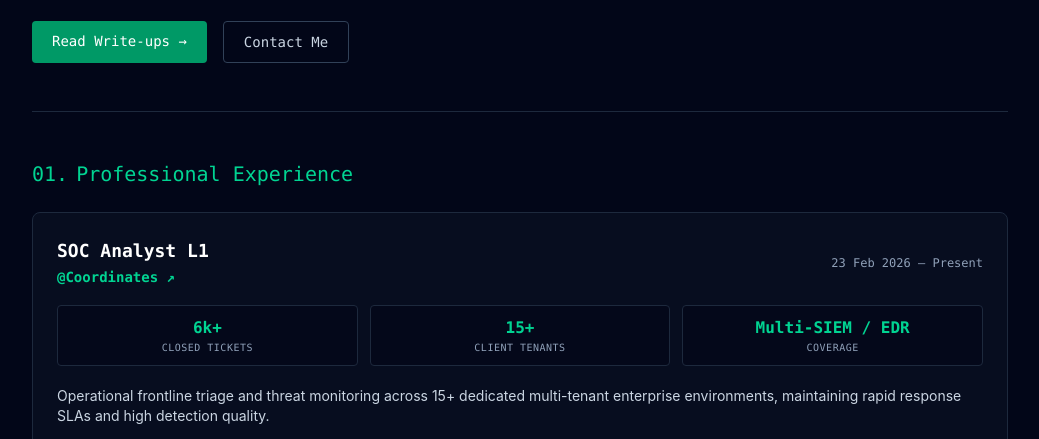
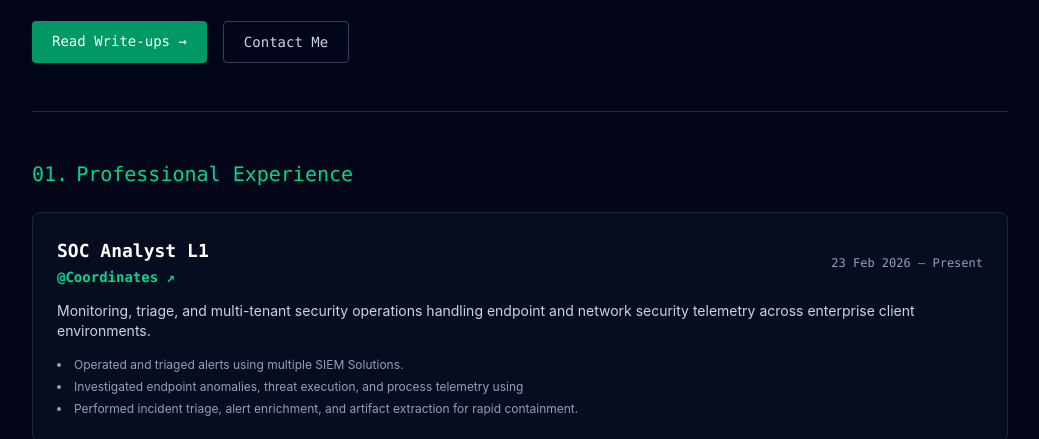
Before and after one commit to YousefAlzayat/portfolio, an Astro site: page / in a window 1280 px wide. Shown: the part 348-787 px from the top of the page, without its empty margins (120-1159 px from the left). Built offline with nearby package versions, Linux system fonts and the light colour scheme; Astro itself is replaced by a stand-in of ours.

Commit message:
Update index.astro

```diff
--- a/src/pages/index.astro
+++ b/src/pages/index.astro
@@ -7,17 +7,11 @@ const experience = [
     company: "Coordinates",
     companyUrl: "https://cor.xyz",
     period: "23 Feb 2026 – Present",
-    metrics: [
-      { label: "Closed Tickets", value: "6k+" },
-      { label: "Client Tenants", value: "15+" },
-      { label: "Coverage", value: "Multi-SIEM / EDR" }
-    ],
-    description: "Operational frontline triage and threat monitoring across 15+ dedicated multi-tenant enterprise environments, maintaining rapid response SLAs and high detection quality.",
+    description: "Monitoring, triage, and multi-tenant security operations handling endpoint and network security telemetry across enterprise client environments.",
     bullets: [
-      "Closed 6,000+ security tickets, performing alert enrichment, false-positive elimination, and incident containment.",
-      "Triaged telemetry across disparate client deployments utilizing FortiSIEM, Microsoft Sentinel, and LogRhythm.",
-      "Investigated process anomalies, lateral movement flags, and malicious scripts via CrowdStrike Falcon, Microsoft Defender for Endpoint (MDE), Cortex XDR, and FireEye HX.",
-      "Coordinated directly with client security teams to deliver rapid containment playbooks and forensic summaries."
+      "Operated and triaged alerts using multiple SIEM Solutions.",
+      "Investigated endpoint anomalies, threat execution, and process telemetry using ",
+      "Performed incident triage, alert enrichment, and artifact extraction for rapid containment."
     ]
   }
 ];
@@ -90,7 +84,7 @@ const skills = {
     <div class="space-y-6">
       {experience.map((job) => (
         <div class="p-6 rounded-lg border border-slate-800 bg-slate-900/40">
-          <div class="flex flex-col sm:flex-row sm:items-center sm:justify-between gap-1 mb-4">
+          <div class="flex flex-col sm:flex-row sm:items-center sm:justify-between gap-1 mb-3">
             <div>
               <h3 class="text-lg font-bold text-white">{job.role}</h3>
               <a href={job.companyUrl} target="_blank" class="text-emerald-400 hover:underline text-sm font-semibold">
@@ -99,17 +93,6 @@ const skills = {
             </div>
             <span class="text-xs font-mono text-slate-400">{job.period}</span>
           </div>
-
-          <!-- Metric Stat Badges -->
-          <div class="grid grid-cols-3 gap-3 mb-5 font-mono">
-            {job.metrics.map((m) => (
-              <div class="p-2.5 rounded bg-slate-950/60 border border-slate-800 text-center">
-                <div class="text-emerald-400 text-base font-bold">{m.value}</div>
-                <div class="text-[10px] uppercase text-slate-400 tracking-wider">{m.label}</div>
-              </div>
-            ))}
-          </div>
-
           <p class="text-sm text-slate-300 font-sans mb-4">{job.description}</p>
           <ul class="list-disc list-inside space-y-1.5 text-xs text-slate-400 font-sans">
             {job.bullets.map((bullet) => (
```
